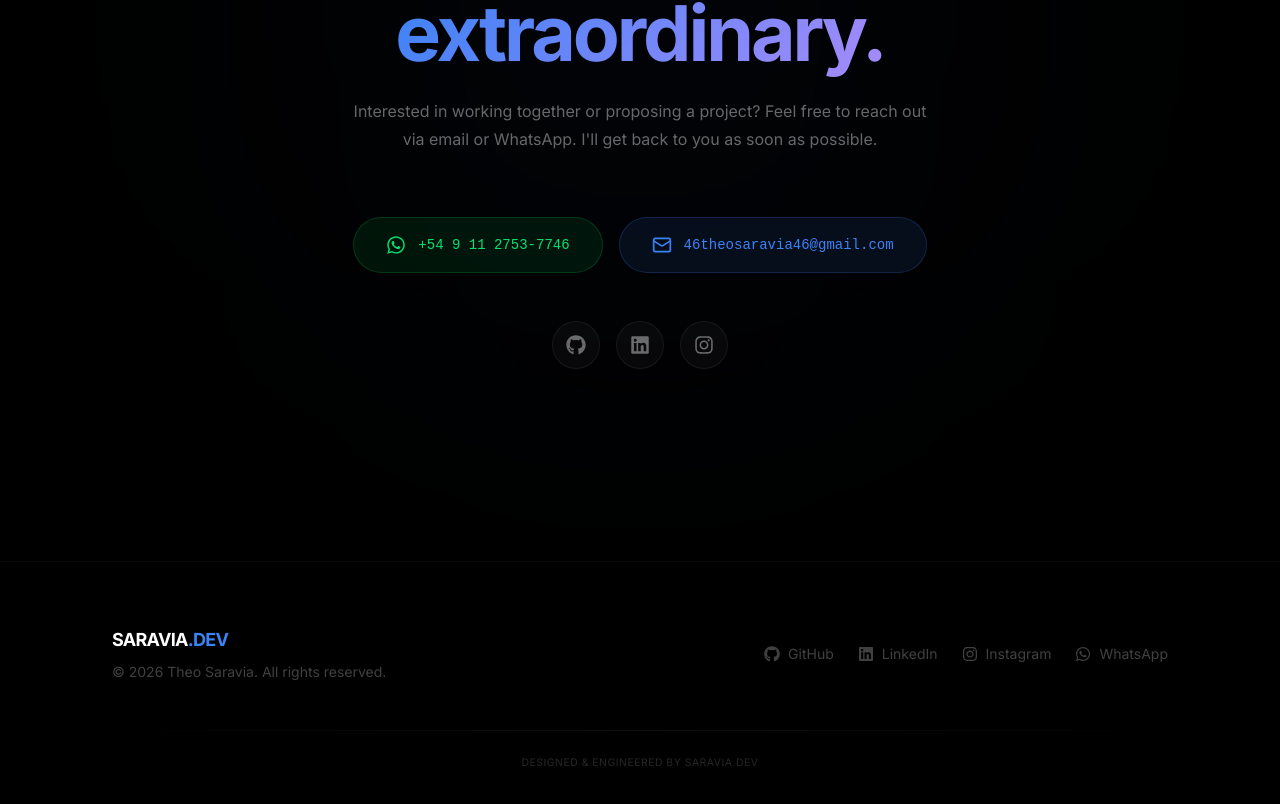
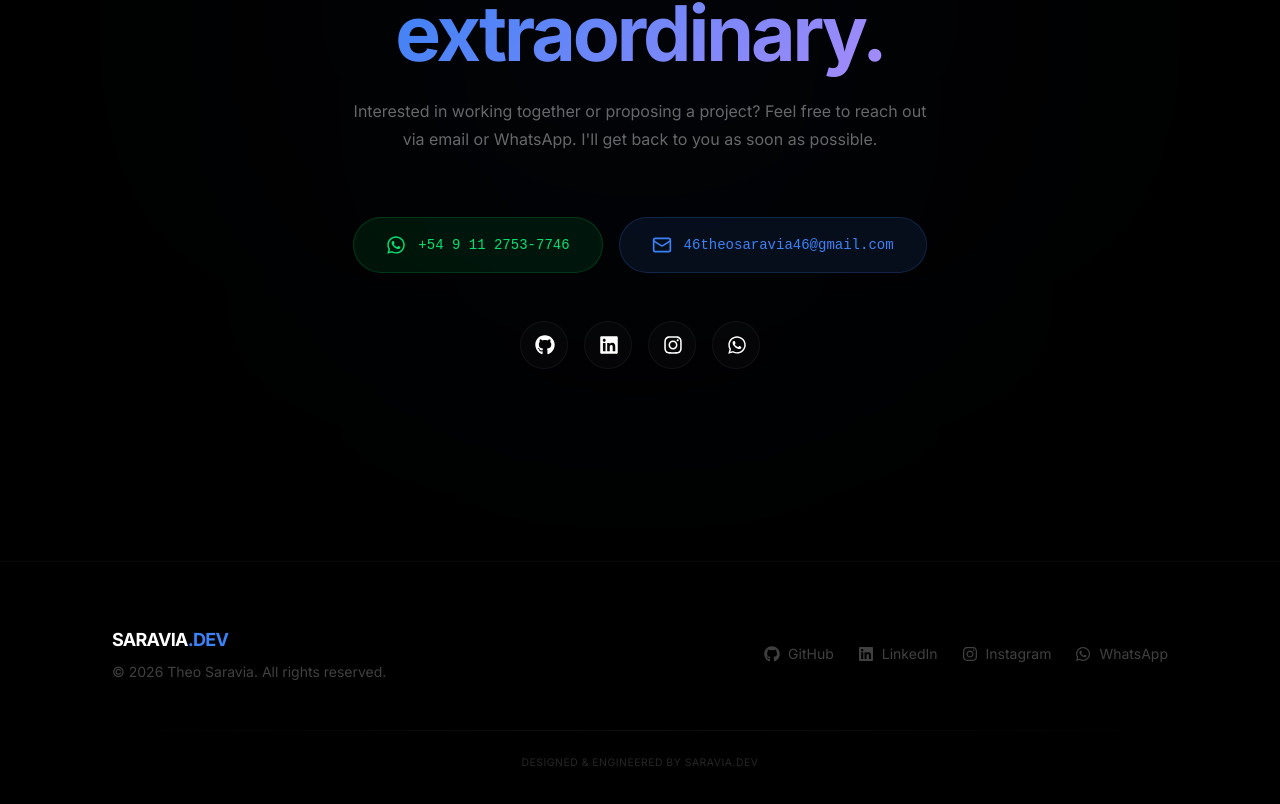
Before and after one commit to saraviadev/portfolio.web, a Next.js app: page / in a window 1280 px wide. Shown: the part 9281-10085 px from the top of the page. Built offline with nearby package versions, Linux system fonts and the light colour scheme.

Commit message:
feat: implement premium social link hover animations from Fez Academy video

```diff
--- a/src/app/globals.css
+++ b/src/app/globals.css
@@ -720,3 +720,93 @@ body.cursor-blend-active .cursor-outline {
     font-size: 2.5rem;
   }
 }
+
+/* ═══════════════════════════════════════════
+   FEZ ACADEMY SOCIAL HOVER ANIMATION
+   ═══════════════════════════════════════════ */
+.social-list-fez {
+  display: flex;
+  justify-content: center;
+  align-items: center;
+  gap: 1rem;
+}
+
+.social-btn-fez {
+  position: relative;
+  display: flex;
+  align-items: center;
+  justify-content: flex-start;
+  height: 3rem;
+  width: 3rem;
+  border-radius: 9999px;
+  background: rgba(255, 255, 255, 0.02);
+  border: 1px solid rgba(255, 255, 255, 0.05);
+  overflow: hidden;
+  padding: 0 0.85rem;
+  transition: all 0.5s cubic-bezier(0.175, 0.885, 0.32, 1.275);
+  text-decoration: none;
+  cursor: none !important;
+}
+
+.social-btn-fez .icon-wrapper {
+  display: flex;
+  align-items: center;
+  justify-content: center;
+  transition: transform 0.5s cubic-bezier(0.175, 0.885, 0.32, 1.275);
+}
+
+.social-btn-fez .social-text {
+  font-family: var(--font-mono);
+  font-size: 0.75rem;
+  font-weight: 600;
+  text-transform: uppercase;
+  letter-spacing: 0.1em;
+  color: white;
+  margin-left: 0.75rem;
+  opacity: 0;
+  transform: translateX(10px);
+  transition: opacity 0.3s ease, transform 0.5s cubic-bezier(0.175, 0.885, 0.32, 1.275);
+  white-space: nowrap;
+}
+
+/* Hover States */
+.social-btn-fez:hover {
+  width: 10.5rem; /* Expanded size */
+  padding: 0 1.25rem;
+  border-color: rgba(255, 255, 255, 0.15);
+  box-shadow: 0 0 25px rgba(255, 255, 255, 0.02);
+}
+
+.social-btn-fez:hover .icon-wrapper {
+  transform: scale(1.1) rotate(360deg);
+}
+
+.social-btn-fez:hover .social-text {
+  opacity: 1;
+  transform: translateX(0);
+}
+
+/* Colors on Hover */
+.social-btn-fez.github:hover {
+  background: #24292e;
+  border-color: rgba(255, 255, 255, 0.2);
+  box-shadow: 0 0 30px rgba(255, 255, 255, 0.15);
+}
+
+.social-btn-fez.linkedin:hover {
+  background: #0077b5;
+  border-color: rgba(0, 119, 181, 0.5);
+  box-shadow: 0 0 30px rgba(0, 119, 181, 0.4);
+}
+
+.social-btn-fez.instagram:hover {
+  background: linear-gradient(45deg, #f09433 0%, #e6683c 25%, #dc2743 50%, #cc2366 75%, #bc1888 100%);
+  border-color: rgba(220, 39, 67, 0.5);
+  box-shadow: 0 0 30px rgba(220, 39, 67, 0.4);
+}
+
+.social-btn-fez.whatsapp:hover {
+  background: #25d366;
+  border-color: rgba(37, 211, 102, 0.5);
+  box-shadow: 0 0 30px rgba(37, 211, 102, 0.4);
+}
--- a/src/components/sections/Contact.tsx
+++ b/src/components/sections/Contact.tsx
@@ -83,28 +83,50 @@ export function Contact() {
           whileInView={{ opacity: 1 }}
           viewport={{ once: true }}
           transition={{ duration: 0.5, delay: 0.4 }}
-          className="flex items-center justify-center gap-4"
+          className="flex flex-wrap items-center justify-center gap-4 mt-6"
         >
           <Link
             href="https://github.com/saraviadev"
             target="_blank"
-            className="w-12 h-12 rounded-full bg-white/[0.03] border border-white/[0.06] flex items-center justify-center hover:bg-white/[0.08] hover:border-white/[0.15] transition-all hover-target"
+            className="social-btn-fez github hover-target"
           >
-            <FaGithub className="w-5 h-5 text-white/40" />
+            <div className="icon-wrapper">
+              <FaGithub className="w-5 h-5 text-white" />
+            </div>
+            <span className="social-text">GitHub</span>
           </Link>
+
           <Link
             href="https://www.linkedin.com/in/theo-saravia-239688364/"
             target="_blank"
-            className="w-12 h-12 rounded-full bg-white/[0.03] border border-white/[0.06] flex items-center justify-center hover:bg-white/[0.08] hover:border-white/[0.15] transition-all hover-target"
+            className="social-btn-fez linkedin hover-target"
           >
-            <FaLinkedin className="w-5 h-5 text-white/40" />
+            <div className="icon-wrapper">
+              <FaLinkedin className="w-5 h-5 text-white" />
+            </div>
+            <span className="social-text">LinkedIn</span>
           </Link>
+
           <Link
             href="https://instagram.com/saravia.devv"
             target="_blank"
-            className="w-12 h-12 rounded-full bg-white/[0.03] border border-white/[0.06] flex items-center justify-center hover:bg-white/[0.08] hover:border-white/[0.15] transition-all hover-target"
+            className="social-btn-fez instagram hover-target"
           >
-            <FaInstagram className="w-5 h-5 text-white/40" />
+            <div className="icon-wrapper">
+              <FaInstagram className="w-5 h-5 text-white" />
+            </div>
+            <span className="social-text">Instagram</span>
+          </Link>
+
+          <Link
+            href="https://wa.me/5491127537746"
+            target="_blank"
+            className="social-btn-fez whatsapp hover-target"
+          >
+            <div className="icon-wrapper">
+              <FaWhatsapp className="w-5 h-5 text-white" />
+            </div>
+            <span className="social-text">WhatsApp</span>
           </Link>
         </motion.div>
       </div>
```
